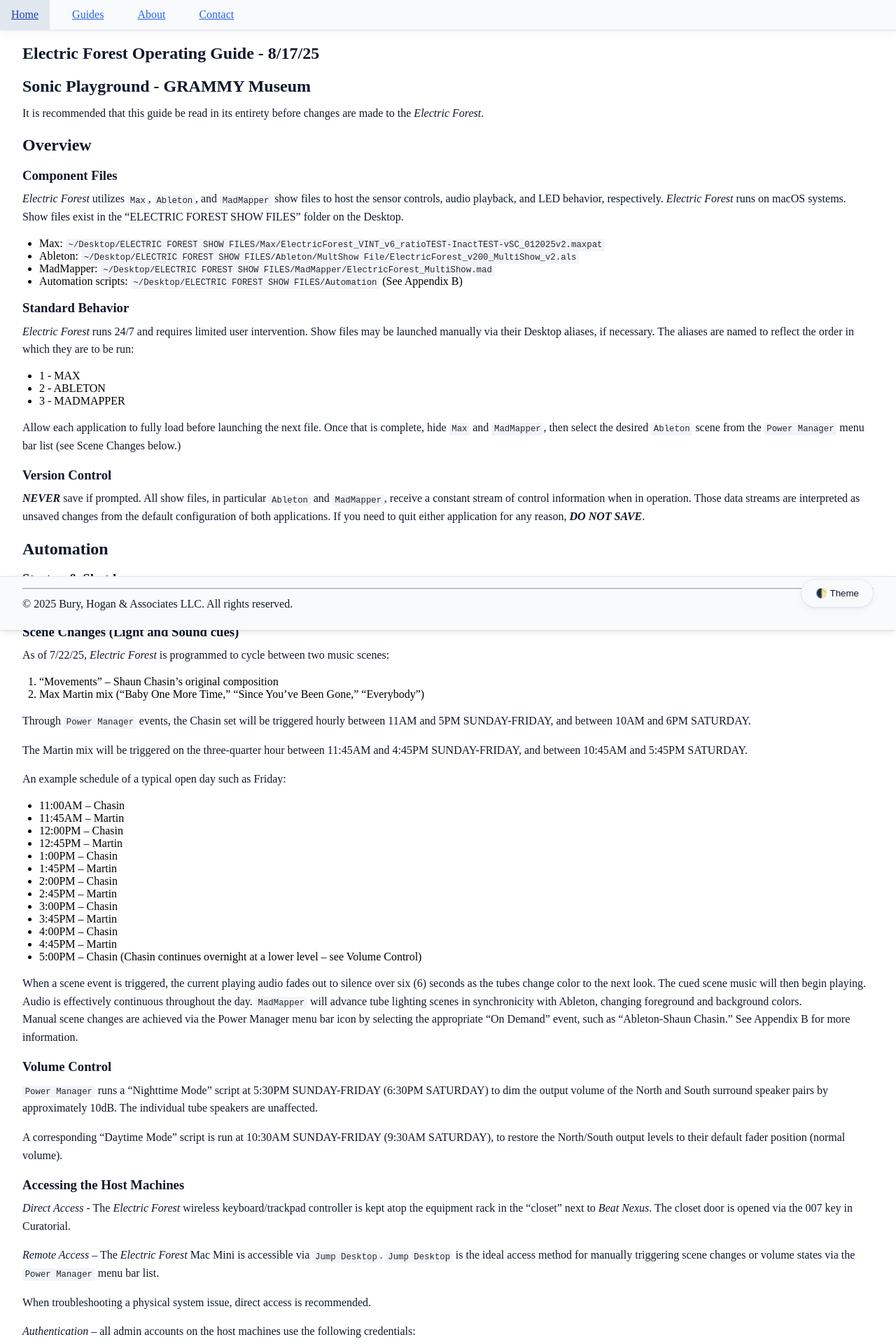
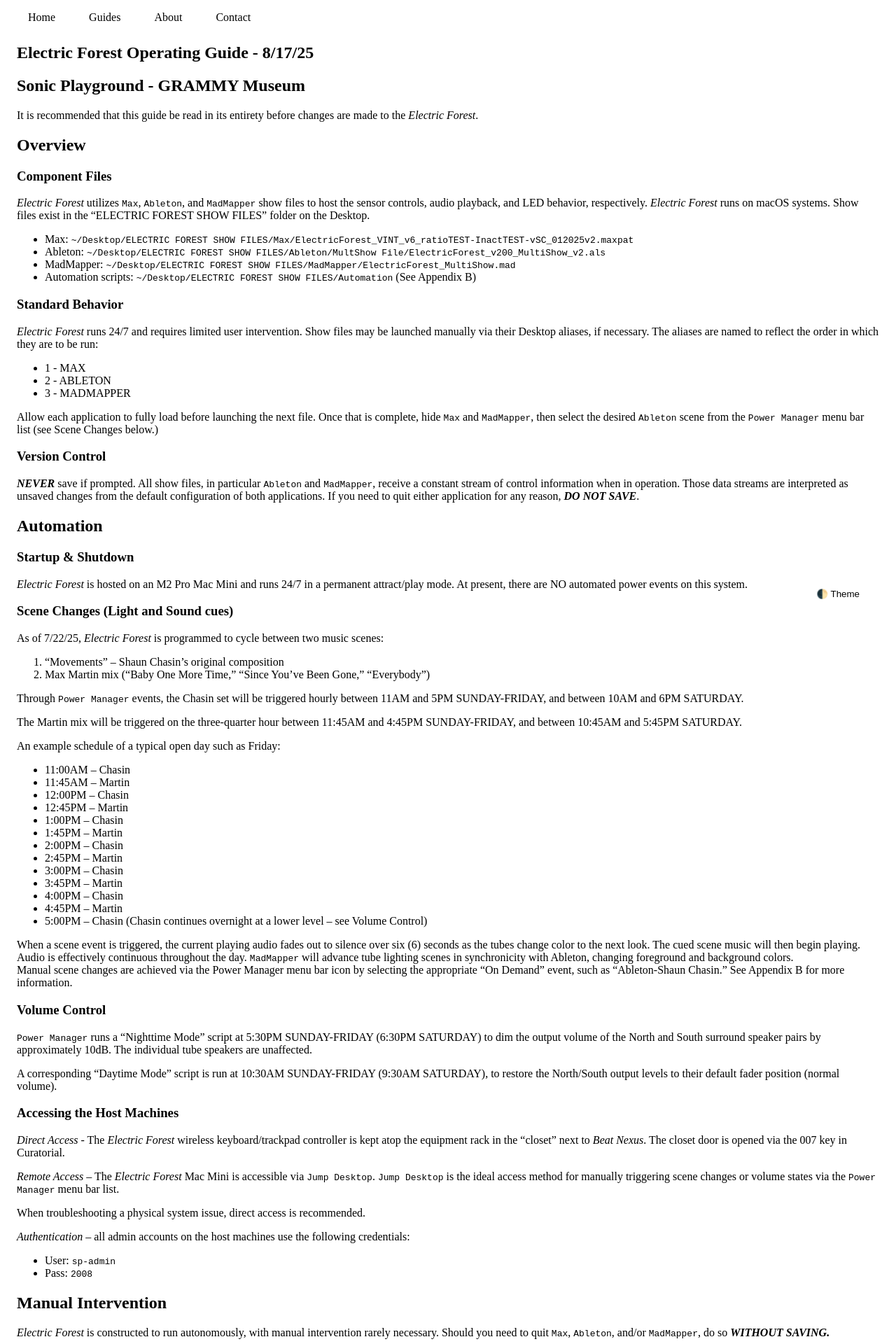
Before and after one commit to buryhoganllc/sonic-playground-guides, a Jekyll site: the page built from guides/electric-forest.md, in a window 1280 px wide. Shown: the top 1920 px of the page at 70% size. Built offline with Jekyll 4.4.1, drawn with Linux system fonts in a browser that asks for light colours.

Commit message:
update stylesheet and default.html

```diff
--- a/_layouts/default.html
+++ b/_layouts/default.html
@@ -4,8 +4,6 @@
   <meta charset="utf-8">
   <meta name="viewport" content="width=device-width, initial-scale=1">
   <title>{{ page.title | escape }} | {{ site.title | escape }}</title>
-
-  <!-- Hint to browsers about supported color schemes -->
   <meta name="color-scheme" content="light dark">
 
   <!-- Apply saved theme BEFORE styles load to prevent flash -->
@@ -17,13 +15,9 @@
           document.documentElement.setAttribute('data-theme', savedTheme);
           document.documentElement.style.colorScheme = savedTheme;
         }
-      } catch (e) {
-        // Ignore if storage is unavailable
-      }
+      } catch (e) {}
     })();
   </script>
-
-  <!-- Theme & Layout CSS -->
   <link rel="stylesheet" href="{{ '/assets/css/theme.css' | relative_url }}">
 </head>
 <body>
@@ -31,15 +25,12 @@
     {% include header.html %}
     {% include navigation.html %}
   </header>
-
   <main class="site-main" role="main">
     {{ content }}
   </main>
-
   <footer class="site-footer" role="contentinfo">
     {% include footer.html %}
   </footer>
-
   <!-- Theme Toggle JS -->
   <script src="{{ '/assets/js/theme-toggle.js' | relative_url }}"></script>
   <!-- Markdown Table Wrapper -->
--- a/assets/css/theme.css
+++ b/assets/css/theme.css
@@ -1,175 +1,23 @@
-/* ========================================================= */
-/* theme.css – Global resets, typography, theming, footer    */
-/* ========================================================= */
+/* --- Resets and variables as before --- */
 
-/* ---------- Reset & Box Model ---------- */
-*,
-*::before,
-*::after {
-  box-sizing: border-box;
-}
-
-html,
 body {
-  margin: 0;
-  padding: 0;
-  height: 100%;
-}
-
-/* ---------- Light tokens (default) ---------- */
-:root {
-  /* App */
-  --bg: #ffffff;
-  --fg: #0f172a;
-  --muted-fg: #475569;
-  --border: #e2e8f0;
-  --card: #f8fafc;
-  --shadow: 0 1px 2px rgba(0, 0, 0, .06),
-            0 4px 12px rgba(0, 0, 0, .04);
-
-  /* Accent */
-  --accent: #2563eb;
-  --accent-contrast: #ffffff;
-
-  /* Links */
-  --link: #2563eb;
-  --link-hover: #1e40af;
-
-  /* Code */
-  --code-bg: #f7f7f7;
-  --code-fg: #24292e;
-  --code-inline-bg: #f1f5f9;
-
-  /* Button */
-  --button-hover-bg: #e0e7ef;
-}
-
-/* ---------- Main content area ---------- */
-.site-main {
-  padding-left: 2rem;
-  padding-right: 2rem;
-  padding-bottom: 80px; /* Prevent overlap with footer, adjust as needed */
-}
-
-/* ---------- Typography & Elements ---------- */
-h1, h2, h3, h4, h5, h6 {
-  color: var(--fg);
-  margin-bottom: 0.5em;
-}
-p {
-  color: var(--fg);
-  line-height: 1.6;
-  margin-top: 0;
-  margin-bottom: 1em;
-}
-ul, ol {
-  margin-top: 0;
-  margin-bottom: 1em;
-  padding-left: 1.5em;
-}
-a {
-  color: var(--link);
-  text-decoration: underline;
-}
-a:hover, a:focus {
-  color: var(--link-hover);
-  text-decoration: underline;
-}
-code {
-  background: var(--code-inline-bg);
-  color: var(--code-fg);
-}
-blockquote {
-  margin: 1rem 0;
-  padding: 0.5rem 1rem;
-  border-left: 4px solid var(--border);
-  background-color: var(--card);
-  color: var(--muted-fg);
-  font-style: italic;
-}
-p code, li code, td code {
-  background: var(--code-inline-bg);
-  color: var(--code-fg);
-  padding: 0.15em 0.3em;
-  border-radius: 3px;
-  font-size: 0.95em;
-}
-pre {
-  background: var(--code-bg);
-  color: var(--code-fg);
-  border: 1px solid var(--border);
-  border-radius: 4px;
-  padding: 1rem;
-  overflow-x: auto; /* horizontal scroll if needed */
-  font-family: ui-monospace, SFMono-Regular, Menlo, Monaco, Consolas, monospace;
-  font-size: 0.9rem;
-  line-height: 1.4;
-}
-pre, .highlight {
-  background: var(--code-bg);
-  color: var(--code-fg);
-  border: 1px solid var(--border);
-}
-
-/* ---------- Markdown tables ---------- */
-.markdown-body table,
-.site-main table {
-  border-collapse: collapse;
-  width: 100%;
-  margin: 1rem 0;
-  font-size: 0.95rem;
-}
-.markdown-body thead,
-.site-main thead {
-  background-color: var(--card);
-}
-.markdown-body th, .markdown-body td,
-.site-main th, .site-main td {
-  border: 1px solid var(--border);
-  padding: 0.5rem 0.75rem;
-  vertical-align: top;
-  text-align: left;
-}
-.markdown-body th[style*="text-align:center"],
-.markdown-body td[style*="text-align:center"],
-.site-main th[style*="text-align:center"],
-.site-main td[style*="text-align:center"] {
-  text-align: center;
-}
-.markdown-body th[style*="text-align:right"],
-.markdown-body td[style*="text-align:right"],
-.site-main th[style*="text-align:right"],
-.site-main td[style*="text-align:right"] {
-  text-align: right;
-}
-
-/* Zebra striping */
-.markdown-body tbody tr:nth-child(odd),
-.site-main tbody tr:nth-child(odd) { background-color: var(--card); }
-.markdown-body tbody tr:nth-child(even),
-.site-main tbody tr:nth-child(even) { background-color: var(--bg); }
-
-/* Header emphasis */
-.markdown-body th,
-.site-main th {
-  font-weight: 600;
+  background: var(--bg);
   color: var(--fg);
 }
 
-/* Responsive scroll container */
-.table-wrapper {
-  overflow-x: auto;
-}
-.table-wrapper table {
-  min-width: 600px; /* adjust as needed */
-}
-
-/* ---------- Navigation ---------- */
-.site-nav {
+.site-header {
   background: var(--card);
   border-bottom: 1px solid var(--border);
   box-shadow: var(--shadow);
+  padding: 0.5rem 1rem;
 }
+
+.site-main {
+  padding-left: 1rem;
+  padding-right: 1rem;
+  padding-bottom: 0; /* Only needed if footer is fixed */
+}
+
 .site-nav ul {
   list-style: none;
   margin: 0;
@@ -177,11 +25,12 @@
   display: flex;
   gap: 1rem;
 }
+
 .site-nav a {
-  display: block;
-  padding: 0.75rem 1rem;
   color: var(--link);
   font-weight: 500;
+  text-decoration: none;
+  padding: 0.75rem 1rem;
 }
 .site-nav a:hover,
 .site-nav a:focus {
@@ -189,38 +38,23 @@
   background-color: var(--button-hover-bg);
 }
 
-/* ---------- Footer ---------- */
+/* --- Footer --- */
 .site-footer {
-  position: fixed;
-  left: 0;
-  right: 0;
-  bottom: 0;
-  width: 100vw;
+  width: 100%;
   background: var(--card);
   border-top: 1px solid var(--border);
   box-shadow: var(--shadow);
-  z-index: 900; /* Lower than theme toggle button */
-  padding: 1rem 2rem; /* Increased left/right padding */
+  padding: 1rem 2rem;
   margin: 0;
   text-align: left;
 }
-.site-footer hr {
-  margin: 0 0 0.5rem;
-}
-.site-footer p {
-  margin: 0.5rem 0;
-}
-.site-footer::before,
-.site-footer::after {
-  pointer-events: none;
-}
 
-/* ---------- Theme toggle button ---------- */
+/* --- Theme toggle button --- */
 #theme-toggle {
   position: fixed;
-  right: 2rem; /* Matches footer padding */
+  right: 2rem;
   bottom: 2rem;
-  z-index: 1000; /* Above footer for clickability */
+  z-index: 1000;
   margin: 0;
   padding: 0.75rem 1.25rem;
   background: var(--card);
```
